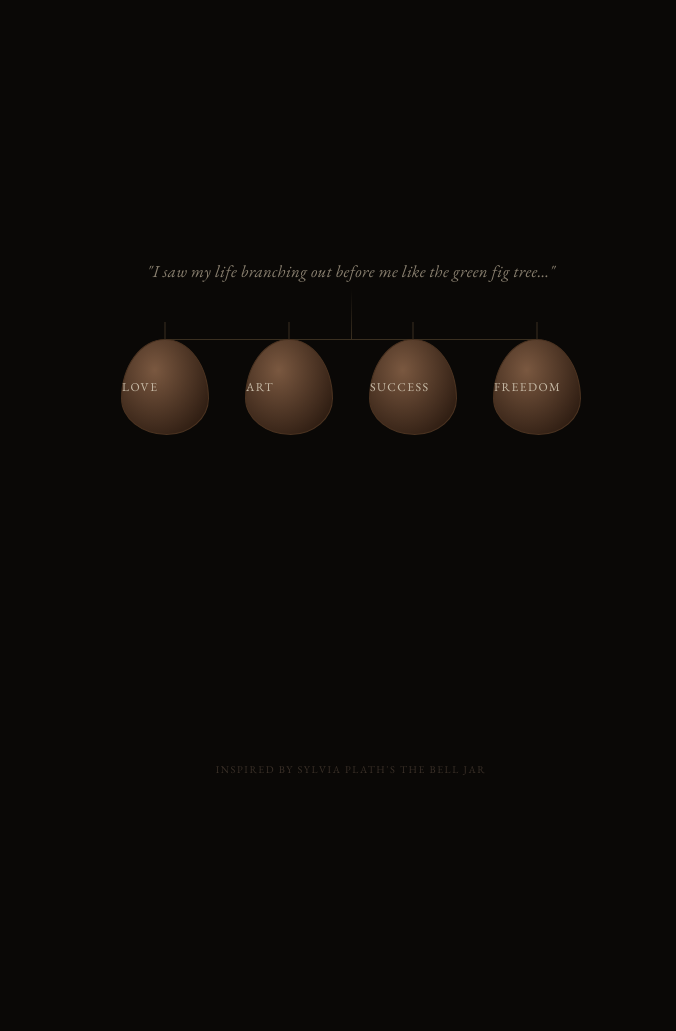
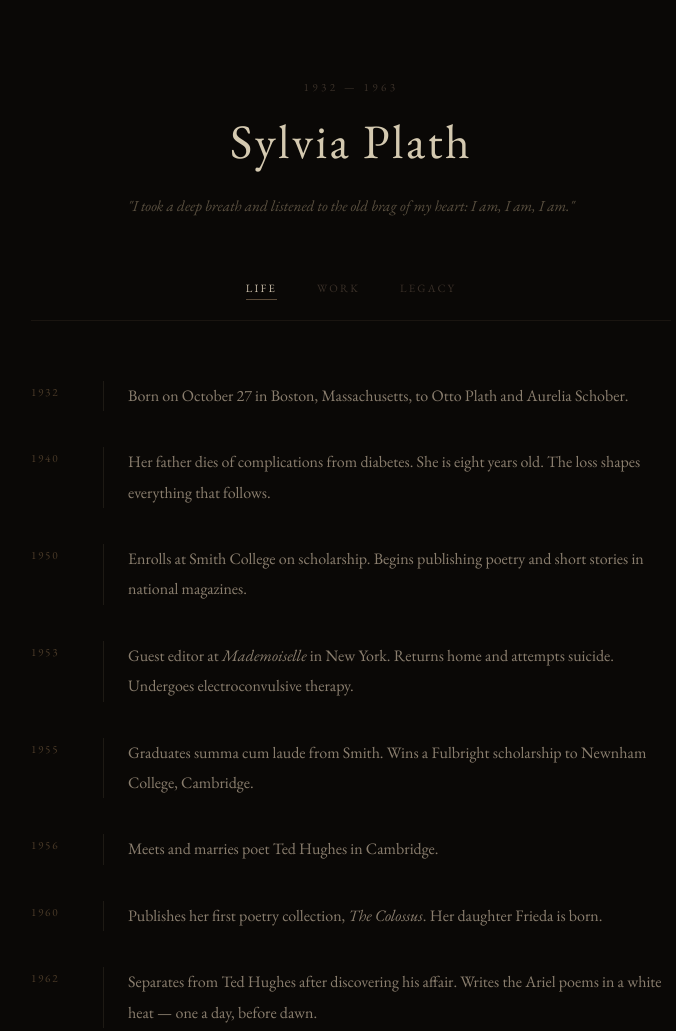
Before and after one commit to khanaaaaaa/Where-the-Figs-Hang, a plain HTML site: page index.html in a window 1280 px wide. Shown: the top 1031 px of the page, without its empty margins (289-965 px from the left). Before the commit the page ends 800 px from the top, so only its background shows below. Drawn offline with nearby package versions, Linux system fonts and the light colour scheme.

Commit message:
Sylvia Plath biography page

```diff
--- a/index.html
+++ b/index.html
@@ -2,22 +2,110 @@
 <html lang="en">
 <head>
   <meta charset="UTF-8" />
-  <title>Where the Figs Hang</title>
+  <meta name="viewport" content="width=device-width, initial-scale=1.0"/>
+  <title>Sylvia Plath</title>
+  <link href="https://fonts.googleapis.com/css2?family=EB+Garamond:ital,wght@0,400;0,500;1,400;1,500&display=swap" rel="stylesheet"/>
   <link rel="stylesheet" href="style.css" />
 </head>
 <body>
-  <div id="quote">"I saw my life branching out before me like the green fig tree…"</div>
-  <div id="tree">
-    <div class="stem"></div>
-    <div class="branch-row">
-      <div class="fig" data-name="Love"    data-msg="to love is to lose yourself willingly.">Love</div>
-      <div class="fig" data-name="Art"     data-msg="to create is to bleed in silence.">Art</div>
-      <div class="fig" data-name="Success" data-msg="to succeed is to outgrow your own skin.">Success</div>
-      <div class="fig" data-name="Freedom" data-msg="to be free is to belong nowhere.">Freedom</div>
-    </div>
-  </div>
-  <div id="message"></div>
-  <div id="footer">Inspired by Sylvia Plath's The Bell Jar</div>
+
+  <header>
+    <p class="subtitle">1932 — 1963</p>
+    <h1>Sylvia Plath</h1>
+    <p class="tagline"><em>"I took a deep breath and listened to the old brag of my heart: I am, I am, I am."</em></p>
+  </header>
+
+  <nav>
+    <button class="tab active" data-tab="life">Life</button>
+    <button class="tab" data-tab="work">Work</button>
+    <button class="tab" data-tab="legacy">Legacy</button>
+  </nav>
+
+  <main>
+
+    <section id="life" class="tab-content active">
+      <div class="entry">
+        <span class="year">1932</span>
+        <p>Born on October 27 in Boston, Massachusetts, to Otto Plath and Aurelia Schober.</p>
+      </div>
+      <div class="entry">
+        <span class="year">1940</span>
+        <p>Her father dies of complications from diabetes. She is eight years old. The loss shapes everything that follows.</p>
+      </div>
+      <div class="entry">
+        <span class="year">1950</span>
+        <p>Enrolls at Smith College on scholarship. Begins publishing poetry and short stories in national magazines.</p>
+      </div>
+      <div class="entry">
+        <span class="year">1953</span>
+        <p>Guest editor at <em>Mademoiselle</em> in New York. Returns home and attempts suicide. Undergoes electroconvulsive therapy.</p>
+      </div>
+      <div class="entry">
+        <span class="year">1955</span>
+        <p>Graduates summa cum laude from Smith. Wins a Fulbright scholarship to Newnham College, Cambridge.</p>
+      </div>
+      <div class="entry">
+        <span class="year">1956</span>
+        <p>Meets and marries poet Ted Hughes in Cambridge.</p>
+      </div>
+      <div class="entry">
+        <span class="year">1960</span>
+        <p>Publishes her first poetry collection, <em>The Colossus</em>. Her daughter Frieda is born.</p>
+      </div>
+      <div class="entry">
+        <span class="year">1962</span>
+        <p>Separates from Ted Hughes after discovering his affair. Writes the Ariel poems in a white heat — one a day, before dawn.</p>
+      </div>
+      <div class="entry">
+        <span class="year">1963</span>
+        <p>Publishes <em>The Bell Jar</em> under the pseudonym Victoria Lucas. Dies on February 11, aged 30.</p>
+      </div>
+    </section>
+
+    <section id="work" class="tab-content">
+      <div class="work-item">
+        <h3>The Bell Jar <span>1963</span></h3>
+        <p>Her only novel. A semi-autobiographical account of a young woman's descent into mental illness. Raw, darkly comic, and devastatingly honest.</p>
+      </div>
+      <div class="work-item">
+        <h3>Ariel <span>1965</span></h3>
+        <p>Published posthumously. Considered one of the most powerful poetry collections of the 20th century. Confessional, fierce, and luminous.</p>
+      </div>
+      <div class="work-item">
+        <h3>The Colossus <span>1960</span></h3>
+        <p>Her debut collection. More restrained than Ariel, but already showing the precision and darkness that would define her voice.</p>
+      </div>
+      <div class="work-item">
+        <h3>The Journals of Sylvia Plath <span>1982</span></h3>
+        <p>Unfiltered entries spanning her life. A window into her ambition, her grief, and her relentless inner world.</p>
+      </div>
+      <div class="work-item">
+        <h3>Letters Home <span>1975</span></h3>
+        <p>Correspondence with her mother. Reveals the gap between her public brightness and private suffering.</p>
+      </div>
+    </section>
+
+    <section id="legacy" class="tab-content">
+      <div class="legacy-block">
+        <p>Sylvia Plath was awarded the Pulitzer Prize for Poetry posthumously in 1982 for her <em>Collected Poems</em> — one of only a handful of poets to receive it after death.</p>
+      </div>
+      <div class="legacy-block">
+        <p>She is credited with pioneering confessional poetry alongside Robert Lowell and Anne Sexton — a movement that made the interior life a legitimate subject of literature.</p>
+      </div>
+      <div class="legacy-block">
+        <p><em>The Bell Jar</em> has never gone out of print. It remains one of the most widely read novels about mental illness, identity, and the pressures placed on women.</p>
+      </div>
+      <div class="legacy-block">
+        <p>Her grave in Heptonstall, Yorkshire, is a site of quiet pilgrimage. Visitors leave pens — an offering to the writer who never stopped.</p>
+      </div>
+    </section>
+
+  </main>
+
+  <footer>
+    <p>"Dying is an art, like everything else. I do it exceptionally well."</p>
+  </footer>
+
   <script src="script.js"></script>
 </body>
 </html>
--- a/script.js
+++ b/script.js
@@ -1,25 +1,11 @@
-const figs = document.querySelectorAll('.fig');
-const message = document.getElementById('message');
-const quote = document.getElementById('quote');
-let chosen = false;
+const tabs = document.querySelectorAll('.tab');
+const contents = document.querySelectorAll('.tab-content');
 
-const timer = setTimeout(() => {
-  if (!chosen) {
-    figs.forEach(f => f.classList.add('faded'));
-    message.textContent = "I saw them all rotting. And one by one, they dropped to the ground.";
-    message.classList.add('visible');
-    quote.style.opacity = '0.3';
-  }
-}, 10000);
-
-figs.forEach(fig => {
-  fig.addEventListener('click', () => {
-    if (chosen) return;
-    chosen = true;
-    clearTimeout(timer);
-    figs.forEach(f => { if (f !== fig) f.classList.add('faded'); });
-    quote.textContent = `"She chose ${fig.dataset.name.toLowerCase()} — and the other figs fell, one by one, into the dark."`;
-    message.textContent = fig.dataset.msg;
-    message.classList.add('visible');
+tabs.forEach(tab => {
+  tab.addEventListener('click', () => {
+    tabs.forEach(t => t.classList.remove('active'));
+    contents.forEach(c => c.classList.remove('active'));
+    tab.classList.add('active');
+    document.getElementById(tab.dataset.tab).classList.add('active');
   });
 });
--- a/style.css
+++ b/style.css
@@ -1,120 +1,149 @@
-@import url('https://fonts.googleapis.com/css2?family=EB+Garamond:ital,wght@0,400;0,500;1,400&display=swap');
-
 * { margin: 0; padding: 0; box-sizing: border-box; }
 
 body {
   background: #0a0806;
-    color: #d4c9b0;
+  color: #c8bca8;
   font-family: 'EB Garamond', Georgia, serif;
   min-height: 100vh;
-    display: flex;
-    flex-direction: column;
-    align-items: center;
-    justify-content: center;
-    padding: 40px 20px;
+  max-width: 720px;
+  margin: 0 auto;
+  padding: 80px 40px;
 }
 
-#quote {
-    font-style: italic;
-    font-size: 1.05rem;
-    color: #8a8070;
+header {
   text-align: center;
-    max-width: 480px;
-    line-height: 2;
-    margin-bottom: 2;
-    transition: opacity 1.5s ease, color 1.5s ease;
-    letter-spacing: 0.02em;
+  margin-bottom: 60px;
 }
 
-#tree {
-    display: flex;
-    flex-direction: column;
-    align-items: center;
+header .subtitle {
+  font-size: 0.7rem;
+  letter-spacing: 0.3em;
+  text-transform: uppercase;
+  color: #3a3028;
+  margin-bottom: 16px;
 }
 
-.stem {
-    width: 1px;
-    height: 50px;
-    background: linear-gradient(to bottom, transparent, #3a2f20);
+header h1 {
+  font-size: 3rem;
+  font-weight: 400;
+  color: #d4c9b0;
+  letter-spacing: 0.05em;
+  margin-bottom: 20px;
 }
 
-.branch-row {
-    display: flex;
-    gap: 36px;
-    position: relative;
+header .tagline {
+  font-size: 0.95rem;
+  color: #5a5040;
+  line-height: 1.9;
+  max-width: 480px;
+  margin: 0 auto;
 }
 
-.branch-row::before {
-    content: '';
-    position: absolute;
-    top: 0;
-    left: 45px;
-    right: 45px;
-    height: 1px;
-    background: #3a2f20;
+nav {
+  display: flex;
+  justify-content: center;
+  gap: 40px;
+  margin-bottom: 60px;
+  border-bottom: 1px solid #1a1510;
+  padding-bottom: 20px;
 }
 
-.fig {
-    width: 88px;
-    height: 96px;
-    border-radius: 50% 50% 48% 52% / 62% 62% 38% 38%;
-    background: radial-gradient(ellipse at 38% 32%, #7a5840, #1e1008);
-    border: 1px solid #4a3220;
-    display: flex;
-    align-items: center;
+.tab {
+  background: none;
+  border: none;
+  font-family: 'EB Garamond', Georgia, serif;
+  font-size: 0.7rem;
+  letter-spacing: 0.2em;
+  text-transform: uppercase;
+  color: #3a3028;
   cursor: pointer;
-    transition: transform 0.4s ease, opacity 1.2s ease, box-shadow 0.4s ease;
-    font-size: 0.75rem;
-    letter-spacing: 0.12em;
-    text-transform: uppercase;
-    color: #c8bca8;
-    position: relative;
+  padding-bottom: 4px;
+  border-bottom: 1px solid transparent;
+  transition: color 0.3s ease, border-color 0.3s ease;
 }
 
-.fig::before {
-    content: '';
-    position: absolute;
-    top: -18px;
-    left: 50%;
-    transform: translateX(-50%);
-    width: 1px;
-    height: 18px;
-    background: #3a2f20;
+.tab:hover { color: #8a7e6e; }
+
+.tab.active {
+  color: #c8bca8;
+  border-bottom: 1px solid #5a4a38;
 }
 
-.fig:hover {
-    transform: scale(1.07) translateY(-4px);
-    box-shadow: 0 8px 30px rgba(120, 80, 40, 0.2);
-    color: #e8dcc8;
+.tab-content { display: none; }
+.tab-content.active { display: block; }
+
+/* life timeline */
+.entry {
+  display: flex;
+  gap: 32px;
+  margin-bottom: 36px;
+  align-items: flex-start;
 }
 
-.fig.faded {
-    opacity: 0;
-    pointer-events: none;
-    transform: translateY(10px);
+.year {
+  font-size: 0.7rem;
+  letter-spacing: 0.15em;
+  color: #4a3a28;
+  min-width: 40px;
+  padding-top: 4px;
 }
 
-#message {
-    margin-top: 60px;
-    font-style: italic;
+.entry p {
   font-size: 1rem;
-    color: #9a8e9a;
-    text-align: center;
-    max-width: 380px;
-    line-height: 2;
-    opacity: 0;
-    transition: opacity 2s ease;
-    min-height: 50px;
-    letter-spacing: 0.02em;
+  line-height: 1.9;
+  color: #8a7e6e;
+  border-left: 1px solid #1e1a14;
+  padding-left: 24px;
 }
 
-#message.visible { opacity: 1; }
+/* work */
+.work-item {
+  margin-bottom: 44px;
+  padding-left: 24px;
+  border-left: 1px solid #1e1a14;
+}
 
-#footer {
-    position: fixed;
-    bottom: 24px;
+.work-item h3 {
+  font-size: 1.1rem;
+  font-weight: 400;
+  color: #c8bca8;
+  margin-bottom: 10px;
+  display: flex;
+  justify-content: space-between;
+  align-items: baseline;
+}
+
+.work-item h3 span {
   font-size: 0.65rem;
+  letter-spacing: 0.2em;
   color: #3a3028;
-    letter-spacing: 0.15em;
-    text-transform: uppercase;
 }
+
+.work-item p {
+  font-size: 0.95rem;
+  line-height: 1.9;
+  color: #6a5e4e;
+}
+
+/* legacy */
+.legacy-block {
+  margin-bottom: 36px;
+  padding-left: 24px;
+  border-left: 1px solid #1e1a14;
+}
+
+.legacy-block p {
+  font-size: 1rem;
+  line-height: 1.9;
+  color: #7a6e5e;
+}
+
+footer {
+  margin-top: 80px;
+  padding-top: 30px;
+  border-top: 1px solid #1a1510;
+  text-align: center;
+  font-style: italic;
+  font-size: 0.85rem;
+  color: #2e2820;
+}
```
Lines whose indentation alone changed are shown as unchanged.
